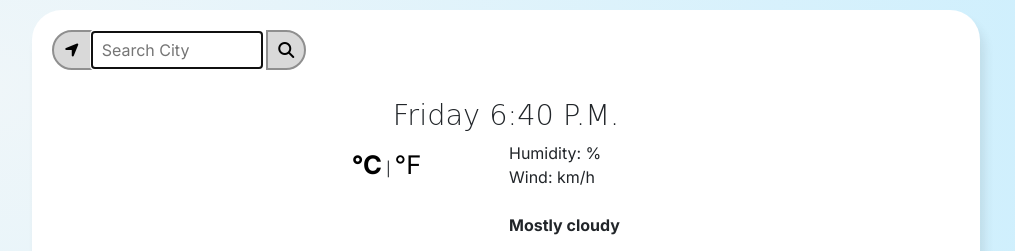
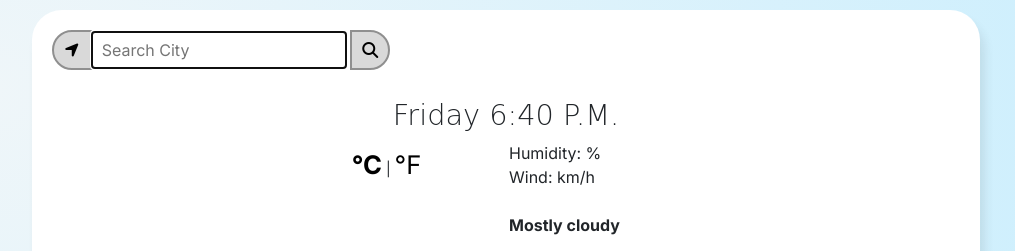
Before and after one commit to sefurman/WeatherApp, a plain HTML site: page index.html in a window 1280 px wide. Shown: the top 251 px of the page, without its empty margins (134-1149 px from the left). Drawn offline with nearby package versions, Linux system fonts and the light colour scheme; no server answers; a web font is replaced by a local one.

Commit message:
removed search bar width

```diff
--- a/src/styles.css
+++ b/src/styles.css
@@ -41,7 +41,6 @@ h2.date-time {
   border: none;
   padding: 6px 10px;
   margin: 0;
-  width: 170px;
 }
 #searchButton {
   margin-left: 0px;
```
